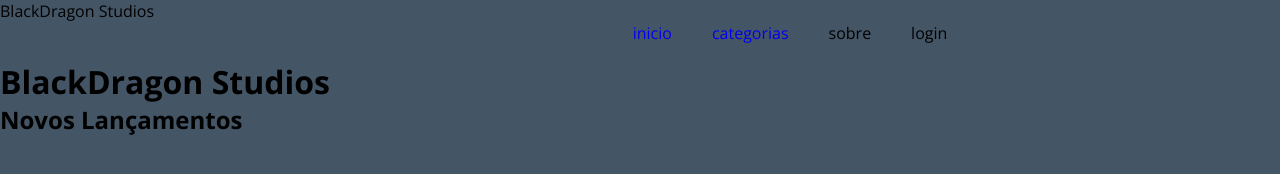
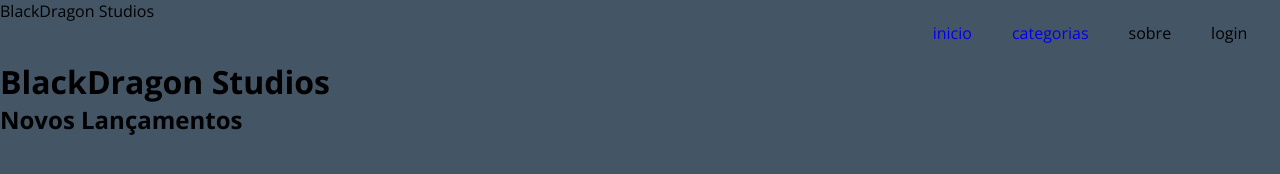
Before and after one commit to liasBarbosa/projeto, a plain HTML site: page index.html in a window 1280 px wide. Drawn offline with nearby package versions, Linux system fonts and the light colour scheme.

Commit message:
huihjhgu

```diff
--- a/css/style.css
+++ b/css/style.css
@@ -67,7 +67,7 @@
     flex-direction: row;
     justify-content: center;
     gap: 40px;
-    margin-left: 300px;
+    margin-left: 900px;
 }
 .cabecario_link{
     color: #FFFFFF;
```
